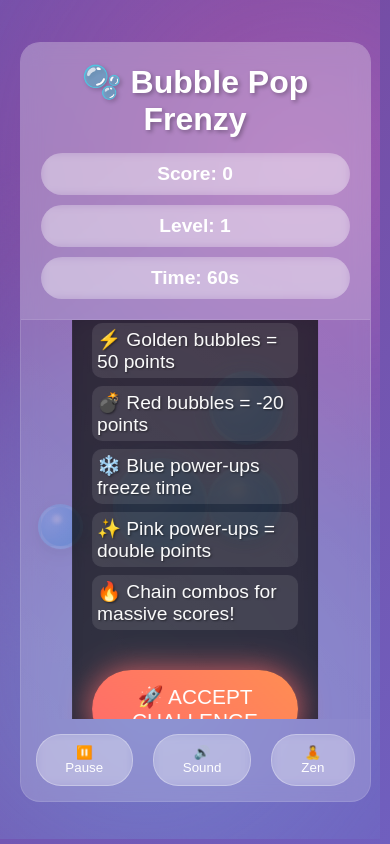
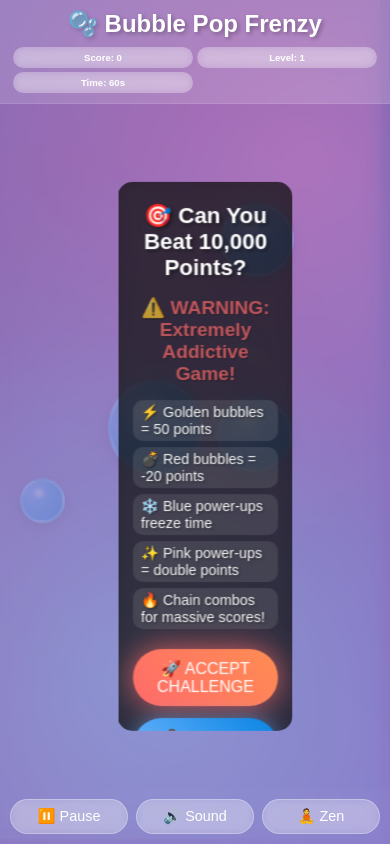
Before and after one commit to akashdeepo/bubble-pop-frenzy, a plain HTML site: page index.html in a window 390 px wide. Drawn offline with Linux system fonts and the light colour scheme.

Commit message:
📱 MOBILE OPTIMIZATION UPDATE
🚀 Major Mobile Improvements:
• Full-screen mobile layout (100vh/100dvh)
• Grid-based responsive stats layout
• Touch-optimized bubble sizes (45-95px on mobile)
• Improved touch handling with touchstart events
• Mobile viewport meta tags with zoom prevention
• Responsive typography and button sizing
• Landscape orientation support
• Touch vibration feedback
• Scroll and zoom prevention for better UX

📊 Mobile-First Features:
• Dynamic viewport height for notched phones
• Larger touch targets for easier gameplay
• Optimized text sizes for readability
• Full-width buttons and controls
• Mobile-specific CSS breakpoints
• Better popup positioning

⚡ Now fully playable on all mobile devices!

```diff
--- a/index.html
+++ b/index.html
@@ -2,7 +2,10 @@
 <html lang="en">
 <head>
     <meta charset="UTF-8">
-    <meta name="viewport" content="width=device-width, initial-scale=1.0">
+    <meta name="viewport" content="width=device-width, initial-scale=1.0, maximum-scale=1.0, user-scalable=no, viewport-fit=cover">
+    <meta name="mobile-web-app-capable" content="yes">
+    <meta name="apple-mobile-web-app-capable" content="yes">
+    <meta name="apple-mobile-web-app-status-bar-style" content="black-translucent">
 
     <!-- SEO & Social Media Optimization -->
     <title>🫧 Bubble Pop Frenzy - Most Addictive Bubble Game Ever!</title>
--- a/script.js
+++ b/script.js
@@ -161,13 +161,20 @@ class BubblePopGame {
             bubble.dataset.type = 'normal';
         }
 
-        const size = Math.random() * 40 + 30;
+        // Larger bubbles on mobile for better touch targets
+        const isMobile = window.innerWidth <= 768;
+        const size = isMobile ? Math.random() * 50 + 45 : Math.random() * 40 + 30;
         bubble.style.width = size + 'px';
         bubble.style.height = size + 'px';
         bubble.style.left = Math.random() * (this.gameArea.offsetWidth - size) + 'px';
         bubble.style.top = Math.random() * (this.gameArea.offsetHeight - size) + 'px';
 
+        // Better touch handling for mobile
         bubble.addEventListener('click', (e) => this.popBubble(e.target));
+        bubble.addEventListener('touchstart', (e) => {
+            e.preventDefault();
+            this.popBubble(e.target);
+        }, { passive: false });
 
         setTimeout(() => {
             if (bubble.parentNode) {
@@ -440,6 +447,10 @@ class BubblePopGame {
         powerUp.style.top = Math.random() * (this.gameArea.offsetHeight - 40) + 'px';
 
         powerUp.addEventListener('click', () => this.activatePowerUp(powerUp));
+        powerUp.addEventListener('touchstart', (e) => {
+            e.preventDefault();
+            this.activatePowerUp(powerUp);
+        }, { passive: false });
 
         setTimeout(() => {
             if (powerUp.parentNode) {
--- a/style.css
+++ b/style.css
@@ -10,11 +10,14 @@ body {
     background-size: 400% 400%;
     animation: gradientShift 20s ease infinite;
     min-height: 100vh;
+    min-height: 100dvh; /* Dynamic viewport height for mobile */
     display: flex;
     justify-content: center;
     align-items: center;
     overflow: hidden;
     position: relative;
+    padding: 0;
+    margin: 0;
 }
 
 body::before {
@@ -43,13 +46,14 @@ body::before {
 }
 
 .game-container {
-    width: 90vw;
+    width: 100vw;
     max-width: 800px;
-    height: 90vh;
+    height: 100vh;
+    height: 100dvh; /* Dynamic viewport height */
     background: rgba(255, 255, 255, 0.1);
     backdrop-filter: blur(10px);
-    border-radius: 20px;
-    border: 1px solid rgba(255, 255, 255, 0.2);
+    border-radius: 0;
+    border: none;
     display: flex;
     flex-direction: column;
     overflow: hidden;
@@ -57,31 +61,40 @@ body::before {
 
 .header {
     background: rgba(255, 255, 255, 0.2);
-    padding: 20px;
+    padding: 15px 10px;
     text-align: center;
     border-bottom: 1px solid rgba(255, 255, 255, 0.1);
+    flex-shrink: 0;
 }
 
 .header h1 {
     color: white;
-    font-size: 2.5em;
-    margin-bottom: 15px;
+    font-size: 2em;
+    margin-bottom: 10px;
     text-shadow: 2px 2px 4px rgba(0, 0, 0, 0.3);
+    line-height: 1.2;
 }
 
 .stats {
-    display: flex;
-    justify-content: space-around;
+    display: grid;
+    grid-template-columns: 1fr 1fr;
+    grid-template-rows: 1fr 1fr;
+    gap: 8px;
     color: white;
-    font-size: 1.2em;
+    font-size: 1em;
     font-weight: bold;
+    max-width: 100%;
 }
 
 .stats div {
     background: rgba(255, 255, 255, 0.2);
-    padding: 10px 20px;
-    border-radius: 25px;
+    padding: 8px 12px;
+    border-radius: 20px;
     backdrop-filter: blur(5px);
+    text-align: center;
+    white-space: nowrap;
+    overflow: hidden;
+    text-overflow: ellipsis;
 }
 
 .game-area {
@@ -473,11 +486,195 @@ body::before {
     100% { transform: translateX(0); opacity: 1; }
 }
 
-@media (max-width: 600px) {
-    .header h1 { font-size: 2em; }
-    .stats { flex-direction: column; gap: 10px; }
-    .start-screen h2, .game-over-screen h2 { font-size: 2em; }
-    .start-screen, .game-over-screen { padding: 30px 20px; }
-    .difficulty-buttons { flex-direction: column; align-items: center; }
-    .share-buttons { flex-direction: column; align-items: center; }
+/* Mobile Optimizations */
+@media (max-width: 768px) {
+    body {
+        padding: 0;
+    }
+
+    .game-container {
+        width: 100vw;
+        height: 100vh;
+        height: 100dvh;
+        border-radius: 0;
+        max-width: none;
+    }
+
+    .header {
+        padding: 10px 8px;
+    }
+
+    .header h1 {
+        font-size: 1.8em;
+        margin-bottom: 8px;
+    }
+
+    .stats {
+        grid-template-columns: 1fr 1fr;
+        grid-template-rows: 1fr 1fr;
+        gap: 6px;
+        font-size: 0.9em;
+        padding: 0 5px;
+    }
+
+    .stats div {
+        padding: 6px 8px;
+        font-size: 0.85em;
+    }
+
+    .start-screen, .game-over-screen {
+        padding: 20px 15px;
+        margin: 10px;
+        border-radius: 15px;
+        max-height: 80%;
+        overflow-y: auto;
+    }
+
+    .start-screen h2, .game-over-screen h2 {
+        font-size: 1.6em;
+        margin-bottom: 15px;
+    }
+
+    .challenge-text {
+        font-size: 1em;
+    }
+
+    .rules {
+        margin: 15px 0;
+        max-width: 100%;
+    }
+
+    .rules p {
+        font-size: 0.9em;
+        margin: 6px 0;
+        padding: 4px 8px;
+    }
+
+    .difficulty-buttons {
+        flex-direction: column;
+        align-items: center;
+        gap: 12px;
+        width: 100%;
+    }
+
+    .start-btn {
+        width: 100%;
+        max-width: 280px;
+        padding: 12px 20px;
+        font-size: 1.1em;
+        margin: 0;
+    }
+
+    .share-buttons {
+        flex-direction: column;
+        align-items: center;
+        gap: 10px;
+        width: 100%;
+    }
+
+    .share-btn {
+        width: 100%;
+        max-width: 250px;
+        padding: 10px 15px;
+        font-size: 0.95em;
+    }
+
+    .player-count {
+        font-size: 0.8em;
+        margin-top: 10px;
+    }
+
+    .controls {
+        padding: 10px;
+        gap: 8px;
+        flex-wrap: wrap;
+    }
+
+    .control-btn {
+        padding: 8px 12px;
+        font-size: 0.9em;
+        flex: 1;
+        min-width: 80px;
+    }
+
+    .bubble {
+        min-width: 40px;
+        min-height: 40px;
+    }
+
+    .score-popup {
+        font-size: 1.2em;
+    }
+
+    .combo-indicator {
+        font-size: 1.5em;
+        right: 10px;
+        top: 15%;
+    }
+
+    .viral-popup {
+        top: 10px;
+        right: 10px;
+        left: 10px;
+        right: 10px;
+        max-width: none;
+        font-size: 0.9em;
+        padding: 12px;
+    }
 }
+
+@media (max-width: 480px) {
+    .header h1 {
+        font-size: 1.5em;
+    }
+
+    .stats {
+        font-size: 0.8em;
+        gap: 4px;
+    }
+
+    .stats div {
+        padding: 5px 6px;
+        font-size: 0.75em;
+    }
+
+    .start-screen h2, .game-over-screen h2 {
+        font-size: 1.4em;
+    }
+
+    .start-btn {
+        font-size: 1em;
+        padding: 10px 15px;
+    }
+
+    .bubble {
+        min-width: 35px;
+        min-height: 35px;
+    }
+}
+
+/* Landscape mobile orientation */
+@media (max-height: 500px) and (orientation: landscape) {
+    .header {
+        padding: 8px;
+    }
+
+    .header h1 {
+        font-size: 1.4em;
+        margin-bottom: 5px;
+    }
+
+    .stats {
+        font-size: 0.8em;
+        gap: 4px;
+    }
+
+    .start-screen, .game-over-screen {
+        padding: 15px 10px;
+        max-height: 90%;
+    }
+
+    .controls {
+        padding: 6px;
+    }
+}
--- a/viral-features.js
+++ b/viral-features.js
@@ -126,3 +126,28 @@ document.addEventListener('DOMContentLoaded', () => {
         }
     }, 1000);
 });
+
+// Mobile optimizations
+document.addEventListener('DOMContentLoaded', () => {
+    // Prevent scrolling on touch
+    document.body.addEventListener('touchmove', (e) => {
+        e.preventDefault();
+    }, { passive: false });
+
+    // Prevent zoom on double tap
+    let lastTouchEnd = 0;
+    document.addEventListener('touchend', function (event) {
+        const now = (new Date()).getTime();
+        if (now - lastTouchEnd <= 300) {
+            event.preventDefault();
+        }
+        lastTouchEnd = now;
+    }, false);
+
+    // Add touch feedback
+    document.addEventListener('touchstart', () => {
+        if (navigator.vibrate) {
+            navigator.vibrate(10);
+        }
+    });
+});
```
